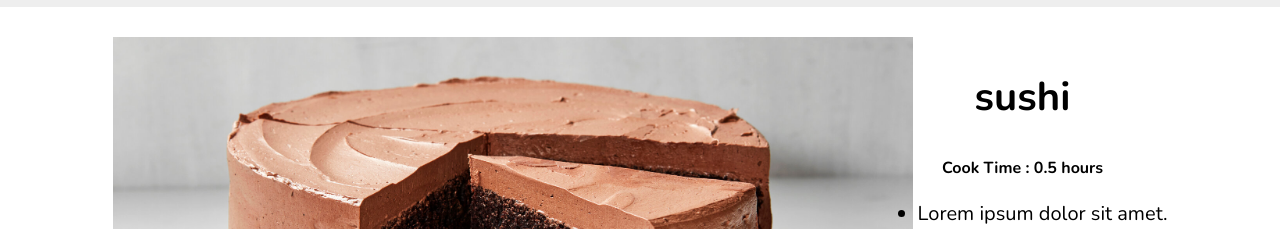
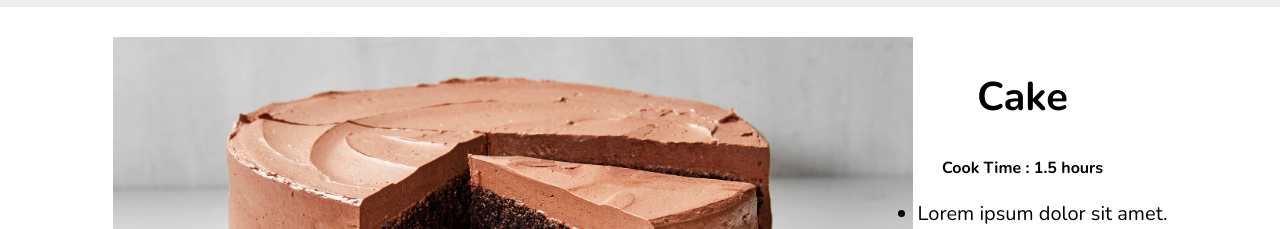
Before and after one commit to Milad-Soleymani/Master-Recipe, a React (Create React App) app: page /recipe/cake in a window 1280 px wide. Shown: the part 131-360 px from the top of the page. Built offline with nearby package versions, Linux system fonts and the light colour scheme.

Commit message:
edit objects

```diff
--- a/src/pages/cake.jsx
+++ b/src/pages/cake.jsx
@@ -10,11 +10,11 @@ import cakeImg from '../assets/images/cake.jpg'
         <div>
                     <div className='Header'>
                 <div className="picture">
-                    <img src={cakeImg} width='800px' className='sushiImage' alt='sushi' />
+                    <img src={cakeImg} width='800px' className='CakeImage' alt='Cake' />
                 </div>
                 <div className="details">
-                    <h2>  sushi </h2>
-                    <h4> Cook Time :    0.5 hours </h4>
+                    <h2>  Cake </h2>
+                    <h4> Cook Time :    1.5 hours </h4>
                     <ul>
                         <li> Lorem ipsum dolor sit amet. </li>
                         <li> Lorem ipsum dolor sit amet. </li>
```
